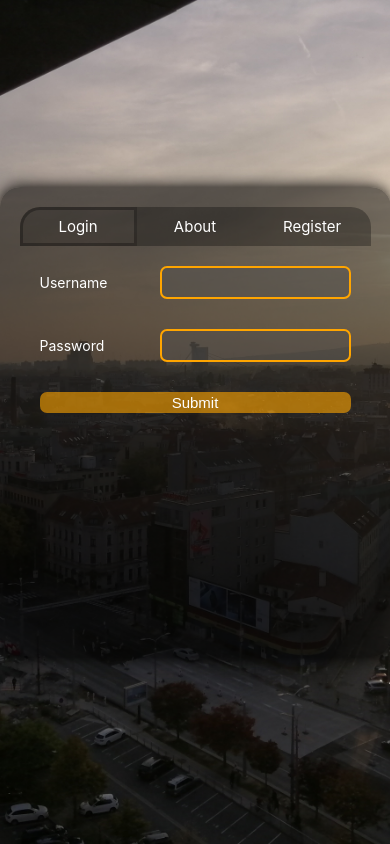
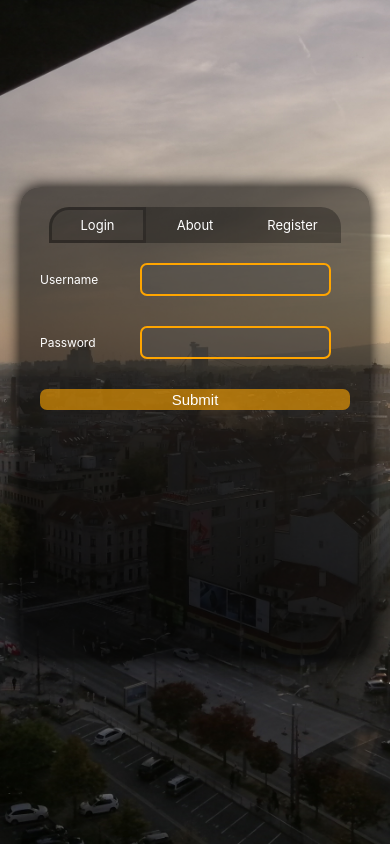
Before and after one commit to mrslvs/invoicing, a React (Create React App) app in the folder frontend/: page / in a window 390 px wide. Built offline with nearby package versions, Linux system fonts and the light colour scheme.

Commit message:
add media queries styling

```diff
--- a/frontend/src/css/Home.css
+++ b/frontend/src/css/Home.css
@@ -239,3 +239,30 @@
         opacity: 1;
     }
 }
+
+@media (max-width: 580px) {
+    .home-header-btn {
+        font-size: 1.3rem;
+        width: 25vw;
+    }
+
+    .content-box {
+        width: 45rem;
+    }
+}
+
+@media (max-width: 500px) {
+    .content-box {
+        width: 35rem;
+    }
+
+    .Content {
+        padding-left: 0;
+        padding-right: 0;
+    }
+
+    .form-item > label {
+        font-size: 1.2rem;
+        min-width: 10rem;
+    }
+}
```
